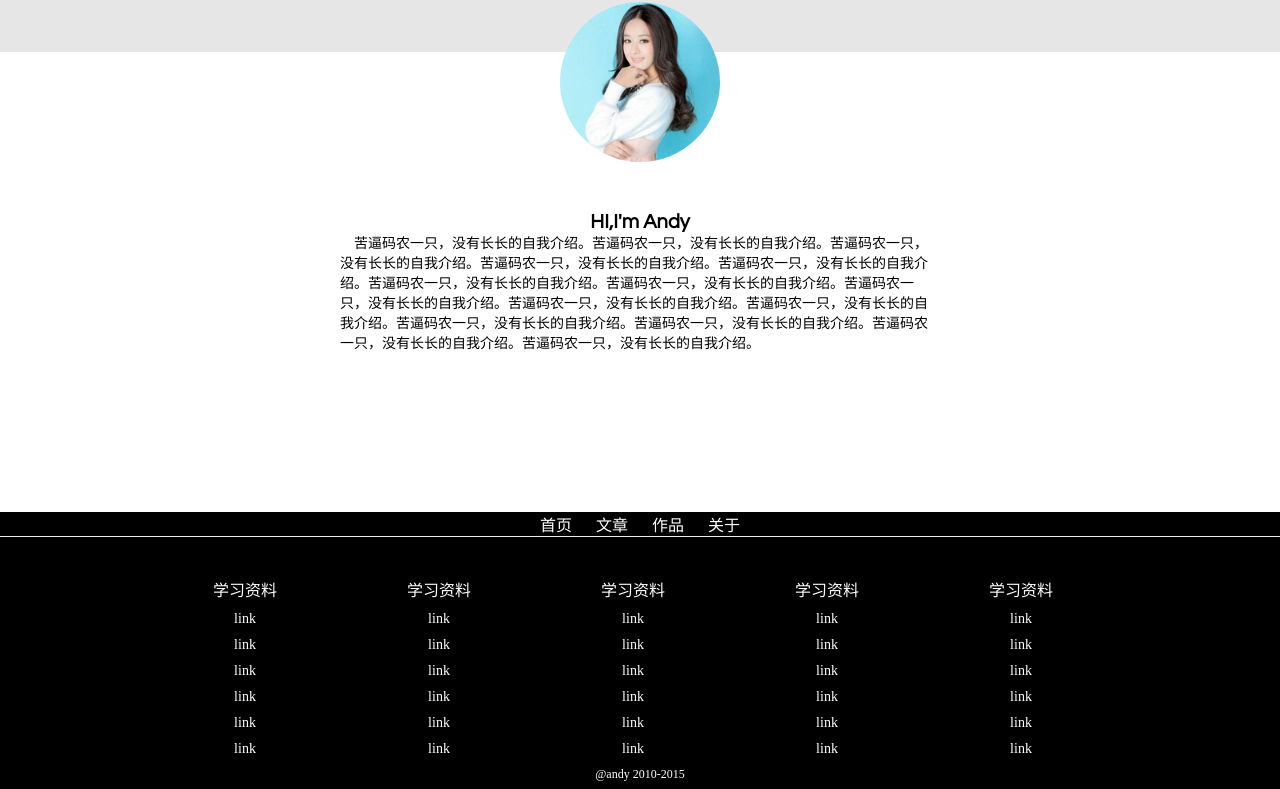
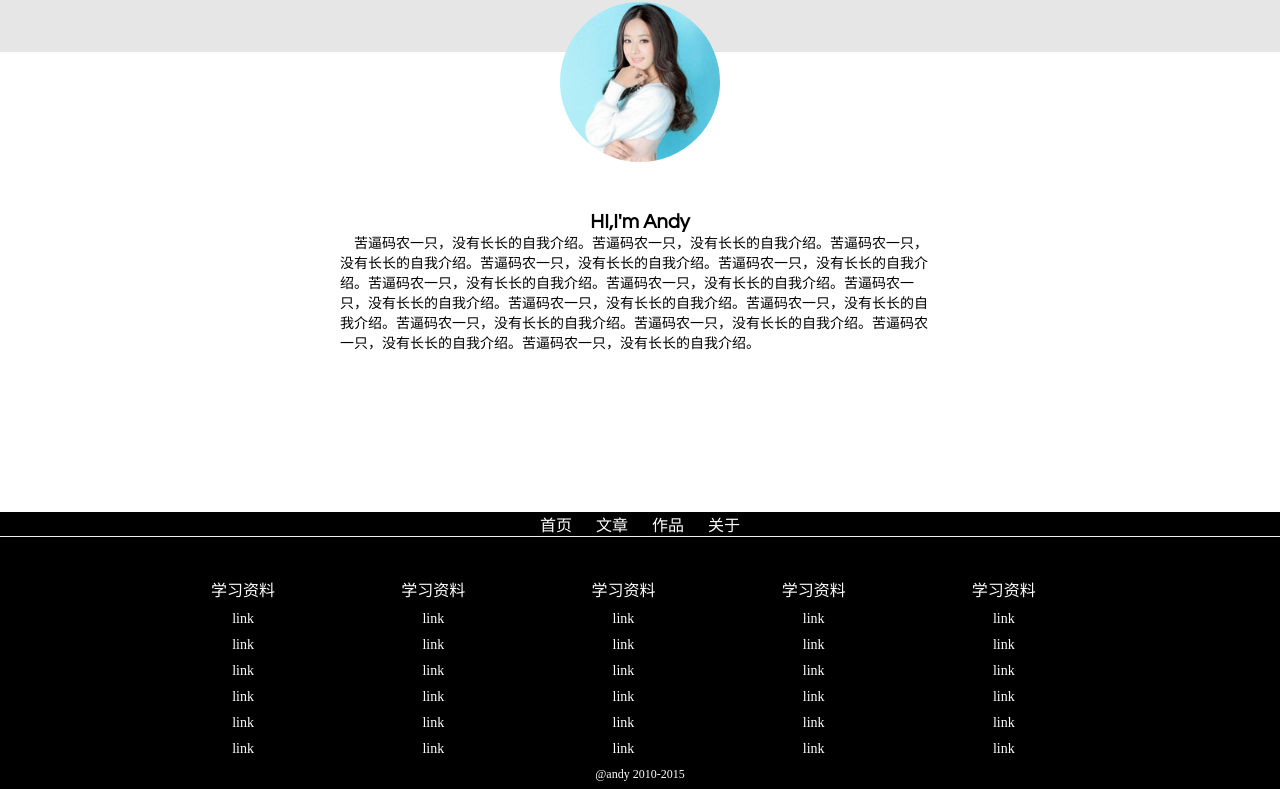
Before and after one commit to noticeZhou/Follow_baidu_ife, a plain HTML site: page task0001/index.html in a window 1280 px wide. Shown: the part 928-1717 px from the top of the page. Drawn offline with Linux system fonts and the light colour scheme.

Commit message:
update task1

```diff
--- a/task0001/css/style.css
+++ b/task0001/css/style.css
@@ -72,8 +72,9 @@ footer .navbar{
 	margin-top:40px;
 }
 .cross_ceil{
-	width:190px;
-	padding-left:0px;
+	box-sizing: border-box;
+	width: 19%;
+	padding-left: 0px;
 	display:inline-block;
 	text-align:center;
 }
```
